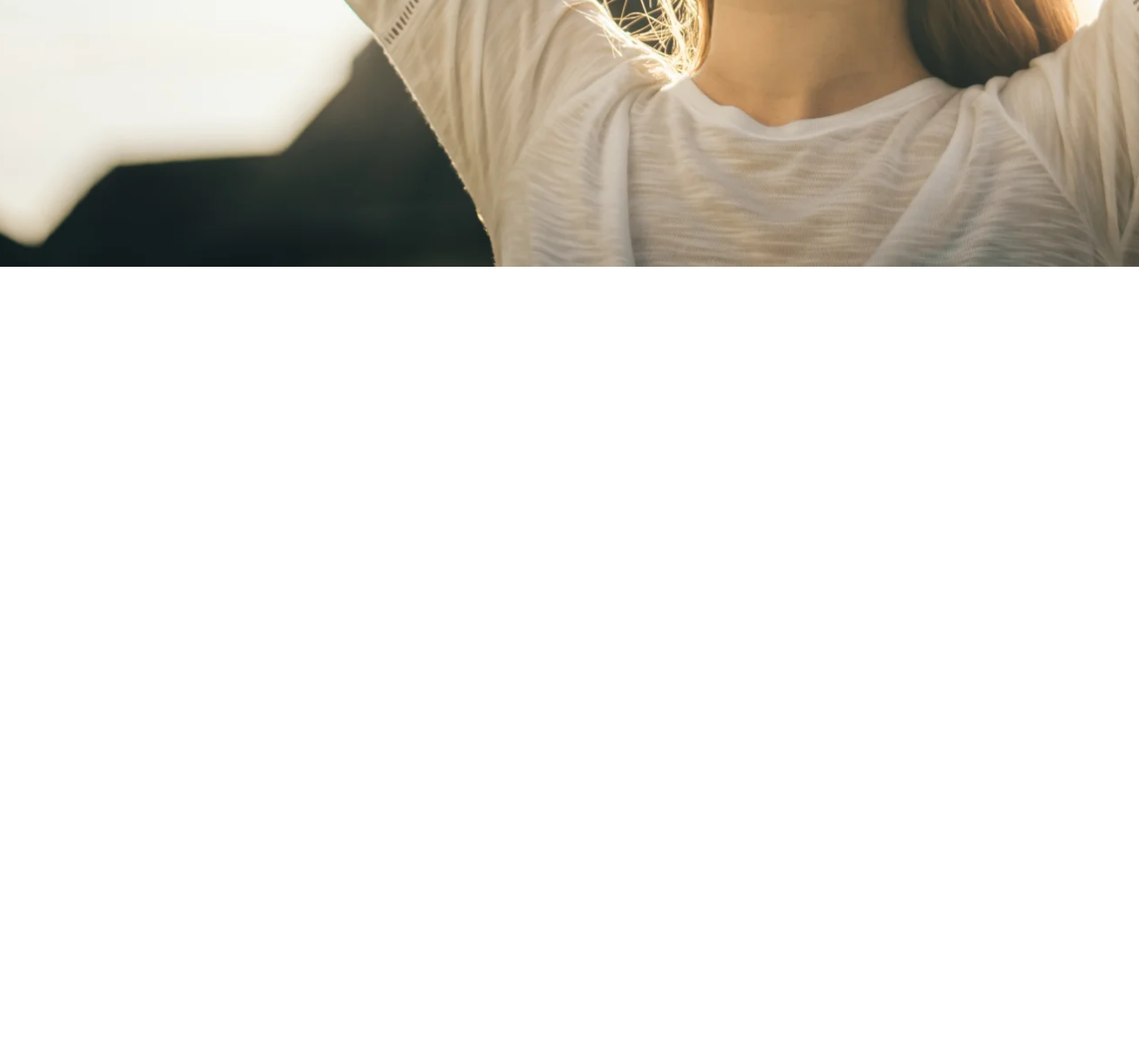
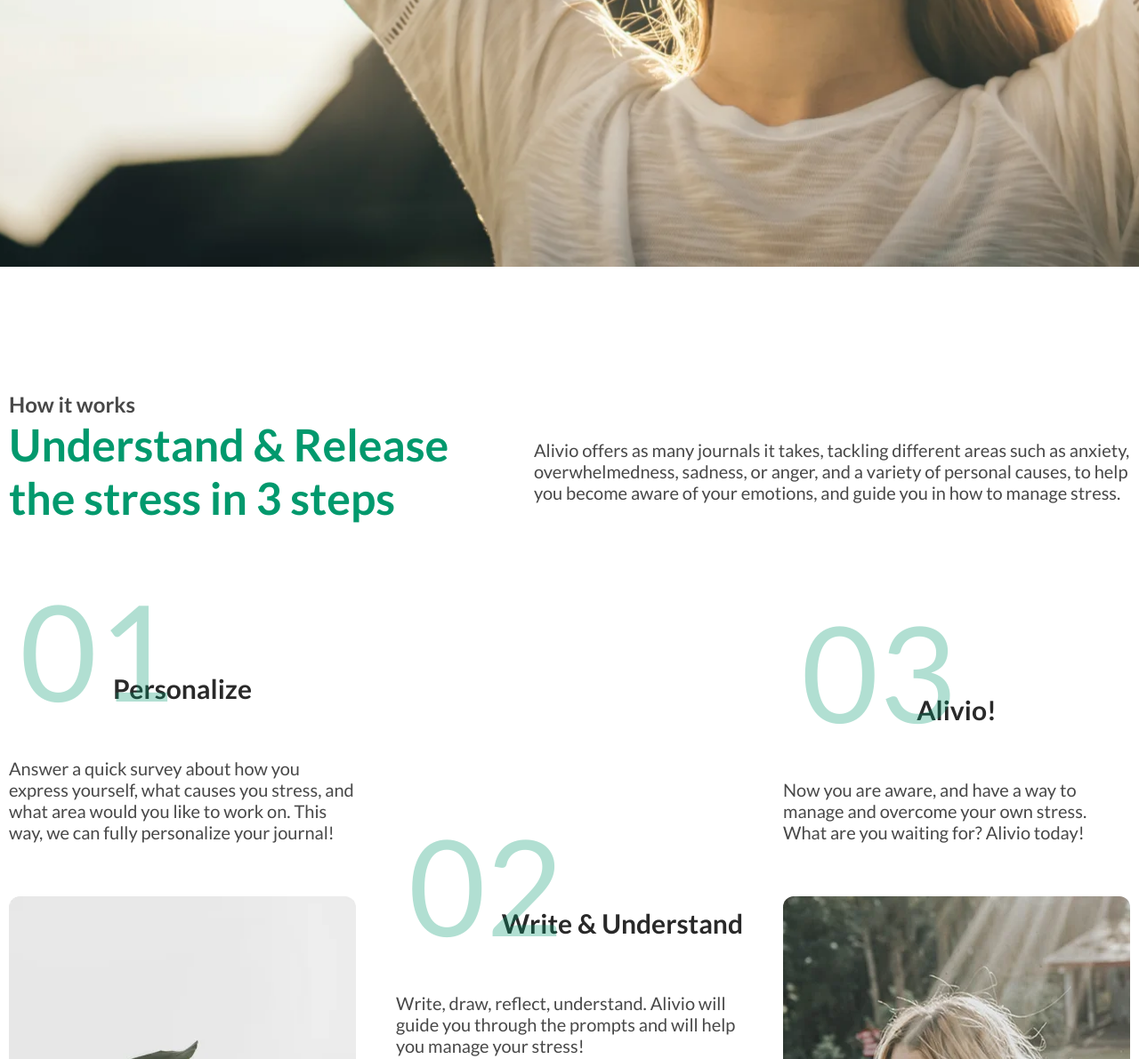
Before and after one commit to yupi-pot/alivio_page, a plain HTML site: page index.html in a window 1280 px wide. Shown: the part 675-1866 px from the top of the page at 89% size. Before the commit the page ends 975 px from the top, so only its background shows below. Drawn offline with Linux system fonts and the light colour scheme.

Commit message:
about section implementation

```diff
--- a/index.css
+++ b/index.css
@@ -2,3 +2,5 @@
 @import "./styles/basic.css";
 @import "./styles/header.css";
 @import "./styles/hero.css";
+@import "./styles/about.css";
+@import "./styles/card.css";
--- a/index.html
+++ b/index.html
@@ -52,7 +52,9 @@
           <div class="hero__content">
             <h1 class="hero__title">Be aware, Manage well.</h1>
             <p class="hero__description" aria-label="hero description">
-              Everyone experiences stress in different ways. Let Alivio guide you, in a personalized journal experience, to overcome your stress.
+              Everyone experiences stress in different ways. Let Alivio guide
+              you, in a personalized journal experience, to overcome your
+              stress.
             </p>
             <button type="button" class="btn btn--primary">
               Find Your Way
@@ -60,6 +62,66 @@
           </div>
         </div>
       </section>
+
+      <section class="about" aria-label="about section">
+        <div class="container">
+          <div class="about__content">
+            <h2 class="about__title">
+              Understand & Release the stress in 3 steps
+            </h2>
+            <p class="about__description">
+              Alivio offers as many journals it takes, tackling different areas
+              such as anxiety, overwhelmedness, sadness, or anger, and a variety
+              of personal causes, to help you become aware of your emotions, and
+              guide you in how to manage stress.
+            </p>
+          </div>
+
+          <div class="about__cards">
+            <figure class="card" aria-label="first card">
+              <h3 class="card__title">Personalize</h3>
+              <p class="card__desctiption" aria-label="first card description">
+                Answer a quick survey about how you express yourself, what
+                causes you stress, and what area would you like to work on. This
+                way, we can fully personalize your journal!
+              </p>
+              <img
+                src="./assets/webp/card_1.webp"
+                alt="card image 1"
+                class="card__img"
+              />
+            </figure>
+
+            <figure class="card" aria-label="second card">
+              <h3 class="card__title card__title--second card__title--right">
+                Write & Understand
+              </h3>
+              <p class="card__desctiption" aria-label="second card description">
+                Write, draw, reflect, understand. Alivio will guide you through
+                the prompts and will help you manage your stress!
+              </p>
+              <img
+                src="./assets/webp/card_2.webp"
+                alt="card image 2"
+                class="card__img"
+              />
+            </figure>
+
+            <figure class="card" aria-label="third card">
+              <h3 class="card__title card__title--third">Alivio!</h3>
+              <p class="card__desctiption" aria-label="third card description">
+                Now you are aware, and have a way to manage and overcome your
+                own stress. What are you waiting for? Alivio today!
+              </p>
+              <img
+                src="./assets/webp/card_3.webp"
+                alt="card image 3"
+                class="card__img"
+              />
+            </figure>
+          </div>
+        </div>
+      </section>
     </main>
   </body>
 </html>
--- /dev/null
+++ b/styles/about.css
@@ -0,0 +1,80 @@
+.about {
+  background-color: var(--co-white);
+  margin: 170px 0 60px;
+}
+
+.about__content {
+  display: flex;
+  justify-content: space-between;
+  align-items: center;
+}
+
+.about__title {
+  font-weight: 700;
+  font-size: 50px;
+  color: var(--co-light-green);
+  max-width: 500px;
+  position: relative;
+}
+
+.about__title::before {
+  content: "How it works";
+  position: absolute;
+  top: -30px;
+  left: 0;
+  font-weight: 600;
+  font-size: 24px;
+  color: var(--co-light-black);
+}
+
+.about__description {
+  font-weight: 500;
+  font-size: 20px;
+  color: var(--co-light-black);
+  max-width: 670px;
+}
+
+.about__cards {
+  margin: 80px 0 0 0;
+  display: flex;
+  justify-content: space-between;
+  align-items: start;
+  gap: 20px;
+}
+
+.about__cards .card:nth-child(2) {
+  margin: 240px 0 0 0;
+}
+
+@media (max-width: 1250px) {
+  .about__content {
+    flex-direction: column;
+    align-items: center;
+    justify-content: start;
+    gap: 20px;
+  }
+
+  .about__cards {
+    flex-direction: column;
+    align-items: center;
+    justify-content: start;
+  }
+
+  .about__cards .card:nth-child(2) {
+    margin: 0;
+  }
+}
+
+@media (max-width: 576px) {
+  .about__content {
+    padding: 0 15px;
+  }
+
+  .about__title {
+    font-size: 35px;
+  }
+
+  .about__description {
+    font-size: 16px;
+  }
+}
--- a/styles/basic.css
+++ b/styles/basic.css
@@ -19,7 +19,7 @@ a {
   color: inherit;
 }
 
-h1, h2, h3, h4, h5, h6, p {
+h1, h2, h3, h4, h5, h6, p, figure {
   margin: 0;
 }
 
--- /dev/null
+++ b/styles/card.css
@@ -0,0 +1,73 @@
+.card {
+  max-width: 390px;
+  height: 830px;
+  display: flex;
+  flex-direction: column;
+  justify-content: end;
+  align-items: start;
+  gap: 60px;
+}
+
+.card__title {
+  position: relative;
+  font-weight: 700;
+font-size: 30px;
+color: var(--co-black);
+align-self: center;
+}
+
+.card__title::before {
+  content: "01";
+  position: absolute;
+  top: -115px;
+  left: -105px;
+  font-weight: 400;
+font-size: 150px;
+color: var(--co-light-green);
+opacity: .3;
+}
+
+.card__desctiption {
+  font-weight: 500;
+font-size: 20px;
+color: var(--co-light-black);
+}
+
+.card__img {
+  width: 100%;
+  object-fit: cover;
+  border-radius: 12px;
+  aspect-ratio: auto 65 / 82;
+}
+
+.card__title--second::before {
+  content: "02";
+  left: -105px;
+}
+
+.card__title--third::before {
+  content: "03";
+  left: -130px;
+}
+
+.card__title--right {
+  align-self: end;
+}
+
+@media (max-width: 480px) {
+  .card__title {
+    font-size: 22px;
+  }
+
+  .card__title::before {
+    left: -90px;
+  }
+
+  .card__desctiption {
+    font-size: 16px;
+  }
+
+  .card__title--right {
+    align-self: center;
+  }
+}
--- a/styles/hero.css
+++ b/styles/hero.css
@@ -25,7 +25,6 @@
   color: var(--co-light-black);
   font-weight: 400;
   font-size: 20px;
-  line-height: 157%;
 }
 
 .hero__content .btn {
--- a/styles/variables.css
+++ b/styles/variables.css
@@ -2,6 +2,7 @@
   --co-white: #fff;
   --co-green: #017f67;
   --co-dark-green: #245852;
+  --co-light-green: #01996D;
   --co-black: #292929;
   --co-light-black: #484848;
 }
```
